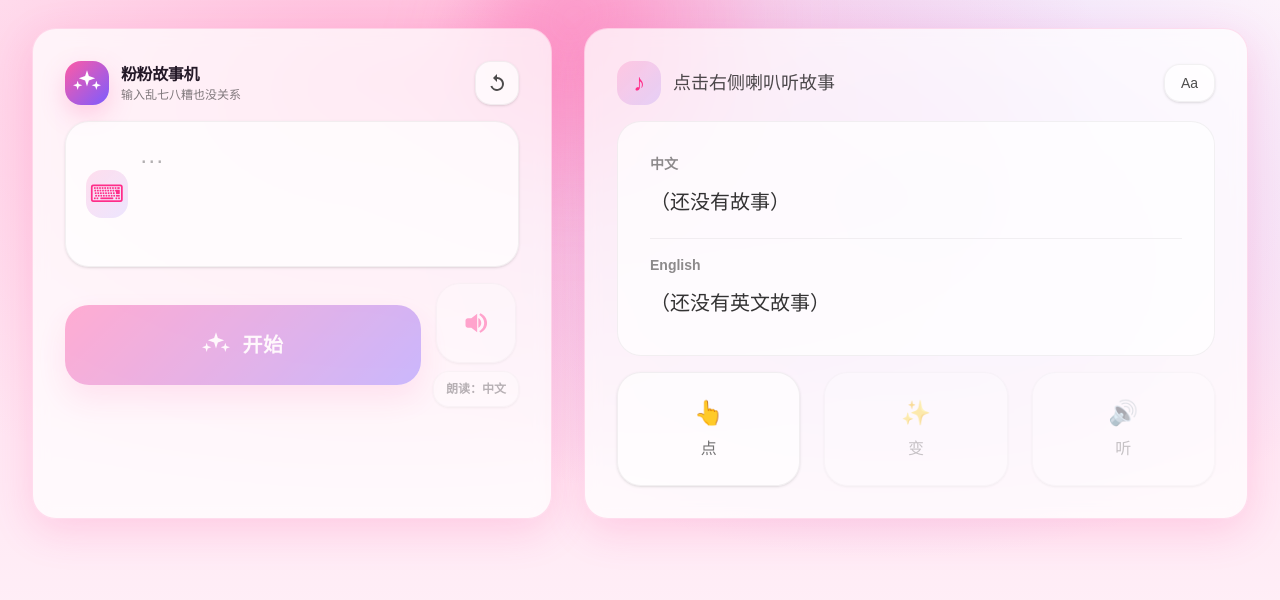
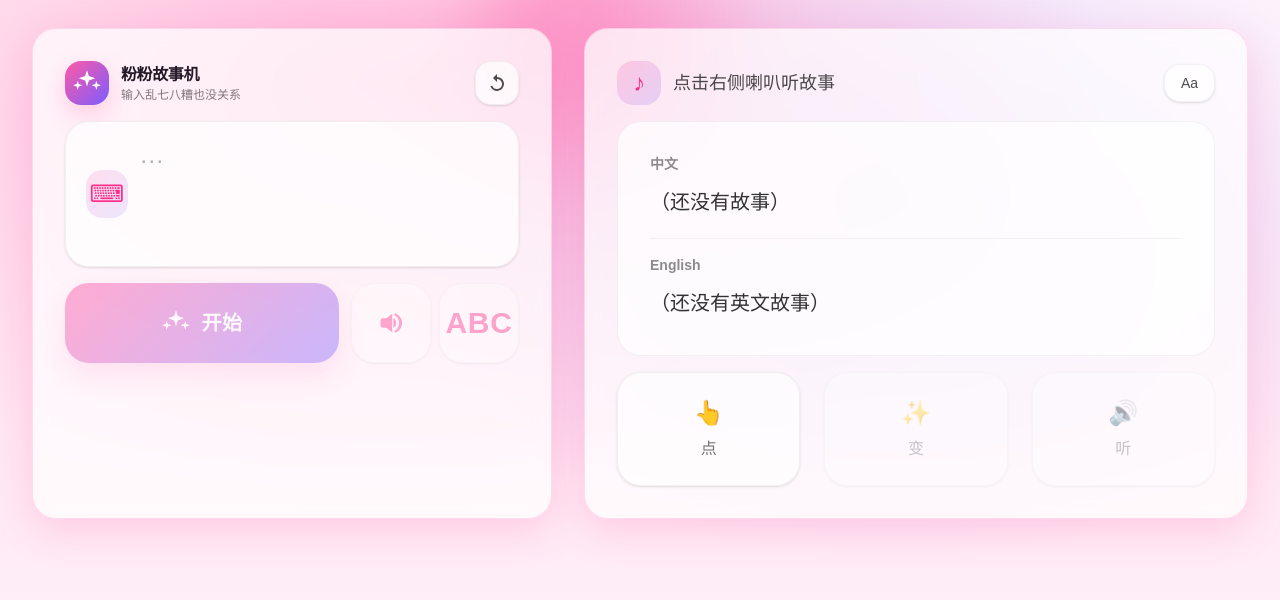
Before and after one commit to Ali1995A/story, a Next.js app: page / in a window 1280 px wide. Shown: the top 600 px of the page. Built offline with nearby package versions, Linux system fonts and the light colour scheme.

Commit message:
ui: kid-friendly language toggle next to listen

```diff
--- a/src/components/StoryToy.tsx
+++ b/src/components/StoryToy.tsx
@@ -1579,7 +1579,7 @@ export default function StoryToy() {
               </span>
             </button>
 
-            <div className="flex flex-col items-center gap-2">
+            <div className="flex items-center gap-2">
               <button
                 type="button"
                 onClick={togglePlay}
@@ -1593,10 +1593,14 @@ export default function StoryToy() {
                 type="button"
                 onClick={toggleSpeakLang}
                 disabled={!storyZh.trim() && !storyEn.trim()}
-                className="h-9 rounded-2xl border border-black/5 bg-white/70 px-3 text-xs font-semibold text-black/70 shadow-sm disabled:opacity-40 active:scale-[0.99]"
-                aria-label="切换朗读语言"
+                className={
+                  "grid h-16 w-16 place-items-center rounded-3xl border border-black/5 bg-white/70 text-[color:var(--pink-600)] shadow-sm disabled:opacity-40 active:scale-[0.98] md:h-18 md:w-18 lg:h-20 lg:w-20"
+                }
+                aria-label={speakLang === "zh" ? "切换为英文朗读" : "切换为中文朗读"}
               >
-                {speakLang === "zh" ? "朗读：中文" : "朗读：EN"}
+                <span className="text-xl font-extrabold tracking-wide md:text-2xl lg:text-3xl">
+                  {speakLang === "zh" ? "ABC" : "中"}
+                </span>
               </button>
             </div>
           </div>
```
